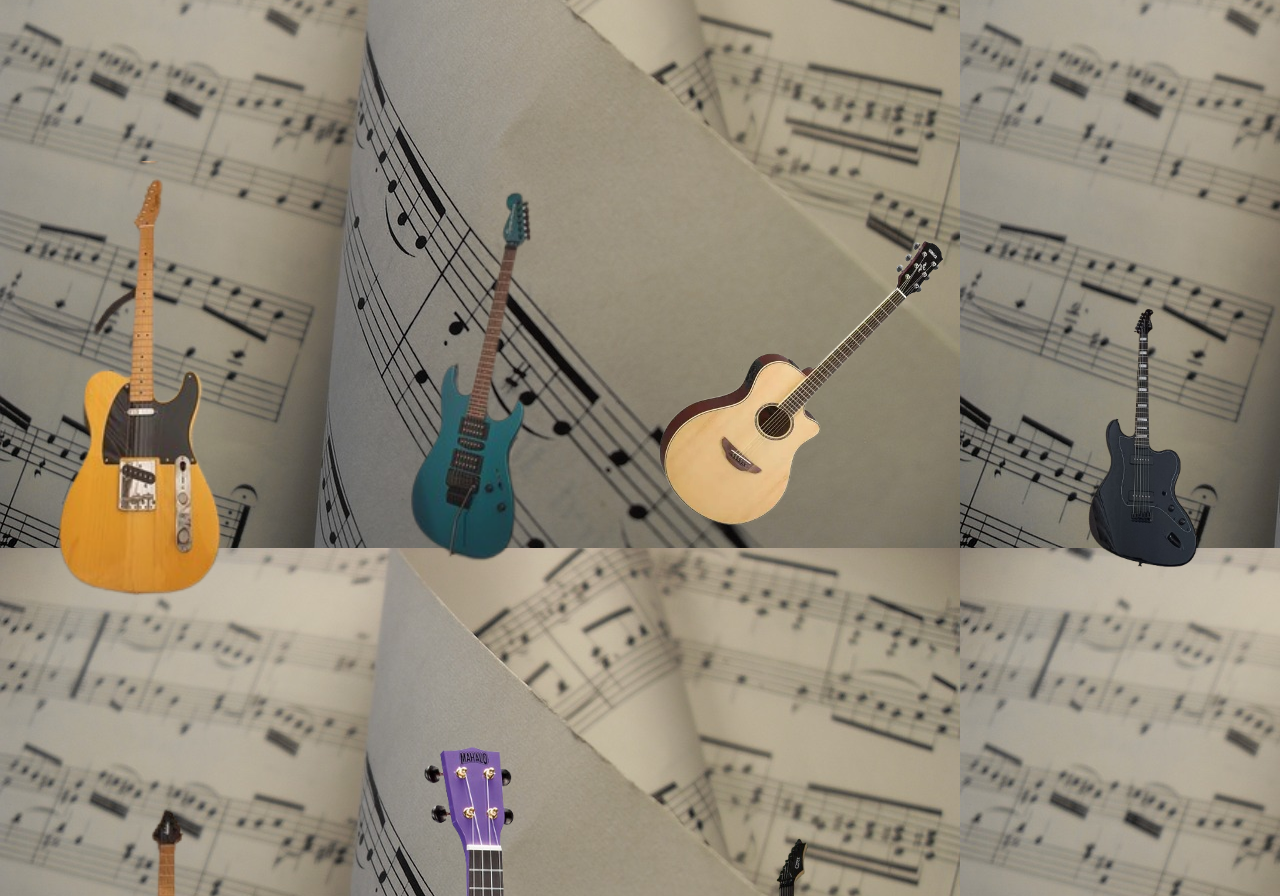
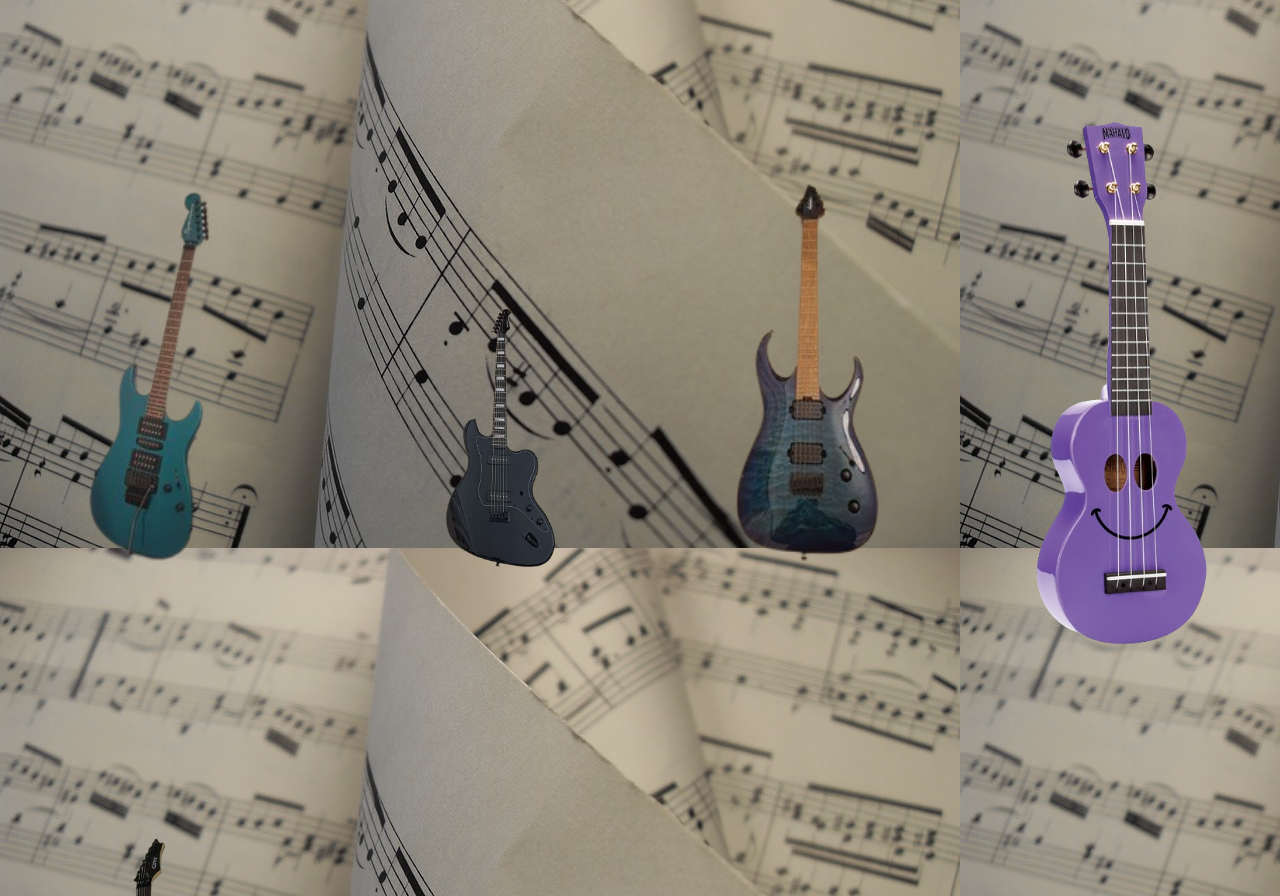
Before and after one commit to kostaskonstantakis/guitars-tailwind, a website: page index.html in a window 1280 px wide. Shown: the part 892-1788 px from the top of the page. Drawn offline with nearby package versions, Linux system fonts and the light colour scheme.

Commit message:
old guitars filter

```diff
--- a/js/data.js
+++ b/js/data.js
@@ -17,7 +17,8 @@
     {
         type: "bass",
         img: "css/media/cort-b4-element.png",
-        index: 3
+        index: 3,
+        status: "old"
     },
     {
         type: "electric",
@@ -32,7 +33,8 @@
     {
         type: "acoustic",
         img: "css/media/yamaha-acoustic.png",
-        index: 6
+        index: 6,
+        status: "old"
     },
     {
         type: "electric baritone",
--- a/js/index.js
+++ b/js/index.js
@@ -19,7 +19,8 @@
 				div.setAttribute('role','button');
 				div.setAttribute('aria-keyshortcuts', 'Enter Space');
                 div.dataset.type = g.type;
-                var trans = window.translations[currentLang].guitars[g.index];
+				div.dataset.status = g.status || 'current';
+				var trans = window.translations[currentLang].guitars[g.index];
                 div.dataset.description = trans.description;
                 div.setAttribute('aria-label', trans.description);
 
@@ -81,6 +82,10 @@
             if (typeLabel) {
                 typeLabel.innerHTML = '<strong>' + window.translations[currentLang].type_label + '</strong>';
             }
+            var collectionLabel = document.querySelector('label[for="collection-filter"]');
+            if (collectionLabel) {
+                collectionLabel.innerHTML = '<strong>' + window.translations[currentLang].collection_label + '</strong>';
+            }
             // Update options
             var orientationSelect = document.getElementById('orientation-filter');
             if (orientationSelect) {
@@ -96,6 +101,15 @@
                 for (var i = 0; i < opts.length; i++) {
                     var val = opts[i].value;
                     opts[i].textContent = window.translations[currentLang].type_options[val];
+                }
+            }
+            var collectionSelect = document.getElementById('collection-filter');
+            if (collectionSelect) {
+                collectionSelect.setAttribute('aria-label', window.translations[currentLang].collection_aria_label);
+                var opts = collectionSelect.options;
+                for (var i = 0; i < opts.length; i++) {
+                    var val = opts[i].value;
+                    opts[i].textContent = window.translations[currentLang].collection_options[val];
                 }
             }
             // Update disclaimer
@@ -132,8 +146,8 @@
             // Re-render guitars
             window.renderGuitars();
             // Re-apply filters
+            applyTypeFilter();
             applyOrientation();
-            applyTypeFilter();
             // Save to localStorage
             try { localStorage.setItem('guitar-language', currentLang); } catch (e) {}
         }
@@ -190,8 +204,7 @@
 		destroySplide();
 		section.classList.add('orientation-slideshow');
 
-		// store original HTML if not already done
-		if (!originalHTML) {
+		if (section.querySelector('.guitar-section')) {
 			originalHTML = section.innerHTML;
 		}
 
@@ -291,21 +304,17 @@
 		if (originalHTML) {
 			section.innerHTML = originalHTML;
 			section.classList.remove('splide');
+			guitarSections = Array.prototype.slice.call(section.querySelectorAll('.guitar-section'));
 		}
 	}
 
 	applyOrientation = function() {
 		var value = filter.value;
-		var typeFilterControl = document.querySelector('.type-filter-control');
 
 		if (value === 'slideshow') {
 			initSplide();
 			section.classList.remove('orientation-vertical', 'orientation-horizontal');
 			section.classList.add('orientation-slideshow');
-			// hide type filter in slideshow
-			if (typeFilterControl) {
-				typeFilterControl.style.display = 'none';
-			}
 		} else {
 			if (section.classList.contains('orientation-slideshow')) {
 				restoreGrid();
@@ -317,13 +326,11 @@
 			section.classList.remove('orientation-slideshow');
 			section.classList.remove('orientation-horizontal', 'orientation-vertical');
 			section.classList.add('orientation-' + value);
-			// show type filter in grid modes
-			if (typeFilterControl) {
-				typeFilterControl.style.display = '';
-			}
 		}
 		try { localStorage.setItem(STORAGE_KEY, value); } catch (e) {}
 	};
+
+	window.restoreGuitarGrid = restoreGrid;
 
 	try {
 		var saved = localStorage.getItem(STORAGE_KEY);
@@ -331,26 +338,43 @@
 			filter.value = saved;
 		}
 	} catch (e) {}
-	applyOrientation();
 	filter.addEventListener('change', applyOrientation);
 })();
 
-/* Φίλτρο τύπου (electric / bass / acoustic) */
+/* Collection and instrument type filters */
 (function () {
-	var filter = document.getElementById('type-filter');
-	if (!filter) return;
+	var collectionFilter = document.getElementById('collection-filter');
+	var typeFilter = document.getElementById('type-filter');
+	var section = document.getElementById('guitars-section');
+	if (!typeFilter || !collectionFilter || !section) return;
 
 	applyTypeFilter = function() {
-		var value = filter.value;
+		var collectionValue = collectionFilter.value;
+		var typeValue = typeFilter.value;
+		var isSlideshow = document.getElementById('orientation-filter').value === 'slideshow';
+		if (isSlideshow && !section.querySelector('.guitar-section') && window.restoreGuitarGrid) {
+			window.restoreGuitarGrid();
+		}
 		guitarSections.forEach(function (el) {
 			var typeAttr = el.getAttribute('data-type') || '';
 			var types = typeAttr.split(/\s+/).filter(Boolean);
-			var match = value === 'all' || types.indexOf(value) !== -1;
+			var status = el.getAttribute('data-status') || 'current';
+			var matchesCollection = collectionValue === 'all' || status === collectionValue;
+			var matchesType = typeValue === 'all' || types.indexOf(typeValue) !== -1;
+			var match = matchesCollection && matchesType;
+			el.hidden = !match;
 			el.classList.toggle('type-hidden', !match);
 		});
+		if (isSlideshow) {
+			applyOrientation();
+		}
 	};
-	filter.addEventListener('change', applyTypeFilter);
+	collectionFilter.addEventListener('change', applyTypeFilter);
+	typeFilter.addEventListener('change', applyTypeFilter);
 	applyTypeFilter();
+	if (document.getElementById('orientation-filter').value !== 'slideshow') {
+		applyOrientation();
+	}
 })();
 
 /* Lightbox: κλικ σε εικόνα κιθάρας για μεγέθυνση */
--- a/js/translations.js
+++ b/js/translations.js
@@ -9,6 +9,13 @@
             vertical: "Vertical",
             horizontal: "Horizontal",
             slideshow: "Slideshow"
+        },
+        collection_label: "Collection:",
+        collection_aria_label: "Filter by collection status",
+        collection_options: {
+            current: "Current guitars",
+            old: "Old guitars",
+            all: "All guitars"
         },
         type_label: "Type:",
         type_options: {
@@ -43,8 +50,8 @@
                 alt: "Kirk Hammett Washburn Student Series. My first guitar ever, back in 2009!"
             },
             {
-                description: "Cort B4 Element Bass. I bought it in 2022 from Kagmakis Guitars in Erxarheia.",
-                alt: "Cort B4 Element Bass. I bought this in 2022 from Kagmakis Guitars in Erxarheia."
+                description: "Cort B4 Element Bass. Sold. I bought it in 2022 from Kagmakis Guitars in Erxarheia.",
+                alt: "Cort B4 Element Bass, sold."
             },
             {
                 description: "Fender Squier Telemaster. I got this from Stolas Store in Kallithea, in 2022.",
@@ -55,8 +62,8 @@
                 alt: "Fender Squier Stagemaster. Another happy purchase from Kagmakis Guitars, also in 2022."
             },
             {
-                description: "Yamaha APX 600 Natural acoustic. I ordered this one along with the Misha Mansoor signature guitar from Thomann, in 2021.",
-                alt: "Yamaha APX 600 Natural acoustic. I ordered this one along with the Misha Mansoor signature guitar from Thomann, in 2021."
+                description: "Yamaha APX 600 Natural acoustic. Sold. I ordered this one along with the Misha Mansoor signature guitar from Thomann, in 2021.",
+                alt: "Yamaha APX 600 Natural acoustic, sold."
             },
             {
                 description: "Harley Benton JA123 baritone. I once again purchased this one from Thomann, during the 2025 Christmas holidays.",
@@ -86,6 +93,13 @@
             vertical: "Κατακόρυφος",
             horizontal: "Οριζόντιος",
             slideshow: "Slideshow"
+        },
+        collection_label: "Συλλογή:",
+        collection_aria_label: "Φιλτράρισμα κατά κατάσταση συλλογής",
+        collection_options: {
+            current: "Τωρινές κιθάρες",
+            old: "Παλιές κιθάρες",
+            all: "Όλες οι κιθάρες"
         },
         type_label: "Τύπος:",
         type_options: {
@@ -120,8 +134,8 @@
                 alt: "Kirk Hammett Washburn Student Series. Η πρώτη μου κιθάρα ποτέ, το 2009!"
             },
             {
-                description: "Cort B4 Element Bass. Την αγόρασα το 2022 από τα Kagmakis Guitars στην Ερξαρχεία. Είναι το μοναδικό μπάσο που έχω αυτή τη στιγμή.",
-                alt: "Cort B4 Element Bass. Την αγόρασα το 2022 από τα Kagmakis Guitars στην Ερξαρχεία. Είναι το μοναδικό μπάσο που έχω αυτή τη στιγμή."
+                description: "Cort B4 Element Bass. Πουλήθηκε. Την αγόρασα το 2022 από τα Kagmakis Guitars στην Ερξαρχεία.",
+                alt: "Cort B4 Element Bass. Πουλήθηκε."
             },
             {
                 description: "Fender Squier Telemaster. Την πήρα από το Stolas Store στην Καλλιθέα, το 2022.",
@@ -132,8 +146,8 @@
                 alt: "Fender Squier Stagemaster. Μια άλλη ευτυχισμένη αγορά από τα Kagmakis Guitars, επίσης το 2022."
             },
             {
-                description: "Yamaha APX 600 Natural ακουστική. Την παρήγγειλα μαζί με την signature κιθάρα του Misha Mansoor από το Thomann, το 2021. Είναι διαθέσιμη. Όποιος ενδιαφέρεται να μου στείλει μήνυμα.",
-                alt: "Yamaha APX 600 Natural ακουστική. Την παρήγγειλα μαζί με την signature κιθάρα του Misha Mansoor από το Thomann, το 2021. Είναι διαθέσιμη. Όποιος ενδιαφέρεται να μου στείλει μήνυμα."
+                description: "Yamaha APX 600 Natural ακουστική. Πουλήθηκε. Την παρήγγειλα μαζί με την signature κιθάρα του Misha Mansoor από το Thomann, το 2021.",
+                alt: "Yamaha APX 600 Natural ακουστική. Πουλήθηκε."
             },
             {
                 description: "Harley Benton JA123 μπαριτόν. Την αγόρασα ξανά από το Thomann, κατά τις διακοπές των Χριστουγέννων του 2025. Έφτασε νωρίς το 2026. Είναι η πιο νέα προσθήκη στην οικογένεια.",
@@ -163,6 +177,13 @@
             vertical: "Вертикальный",
             horizontal: "Горизонтальный",
             slideshow: "Слайдшоу"
+        },
+        collection_label: "Коллекция:",
+        collection_aria_label: "Фильтр по статусу коллекции",
+        collection_options: {
+            current: "Текущие гитары",
+            old: "Старые гитары",
+            all: "Все гитары"
         },
         type_label: "Тип:",
         type_options: {
@@ -195,8 +216,8 @@
                 alt: "Kirk Hammett Washburn Student Series. Моя первая гитара вообще, в 2009 году!"
             },
             {
-                description: "Cort B4 Element Bass. Я купил его в 2022 году в Kagmakis Guitars в Эрхарее. Это единственный бас, который у меня сейчас есть.",
-                alt: "Cort B4 Element Bass. Я купил его в 2022 году в Kagmakis Guitars в Эрхарее. Это единственный бас, который у меня сейчас есть."
+                description: "Cort B4 Element Bass. Продан. Я купил его в 2022 году в Kagmakis Guitars в Эрхарее.",
+                alt: "Cort B4 Element Bass. Продан."
             },
             {
                 description: "Fender Squier Telemaster. Я получил это из магазина Stolas в Каллифее, в 2022 году.",
@@ -207,8 +228,8 @@
                 alt: "Fender Squier Stagemaster. Ещё одна счастливая покупка из Kagmakis Guitars, тоже в 2022 году."
             },
             {
-                description: "Yamaha APX 600 Natural акустика. Я заказал эту вместе с сигнатурной гитарой Misha Mansoor из Thomann, в 2021 году. Она доступна. Кто заинтересован, напишите мне сообщение.",
-                alt: "Yamaha APX 600 Natural акустика. Я заказал эту вместе с сигнатурной гитарой Misha Mansoor из Thomann, в 2021 году. Она доступна. Кто заинтересован, напишите мне сообщение."
+                description: "Yamaha APX 600 Natural акустика. Продана. Я заказал её вместе с сигнатурной гитарой Misha Mansoor из Thomann в 2021 году.",
+                alt: "Yamaha APX 600 Natural акустика. Продана."
             },
             {
                 description: "Harley Benton JA123 баритон. Я снова купил эту из Thomann во время рождественских каникул 2025 года. Она прибыла в начале 2026 года. Это новейшее дополнение к семье.",
```
Also changed, not shown: index.html (+8 -0 lines).
